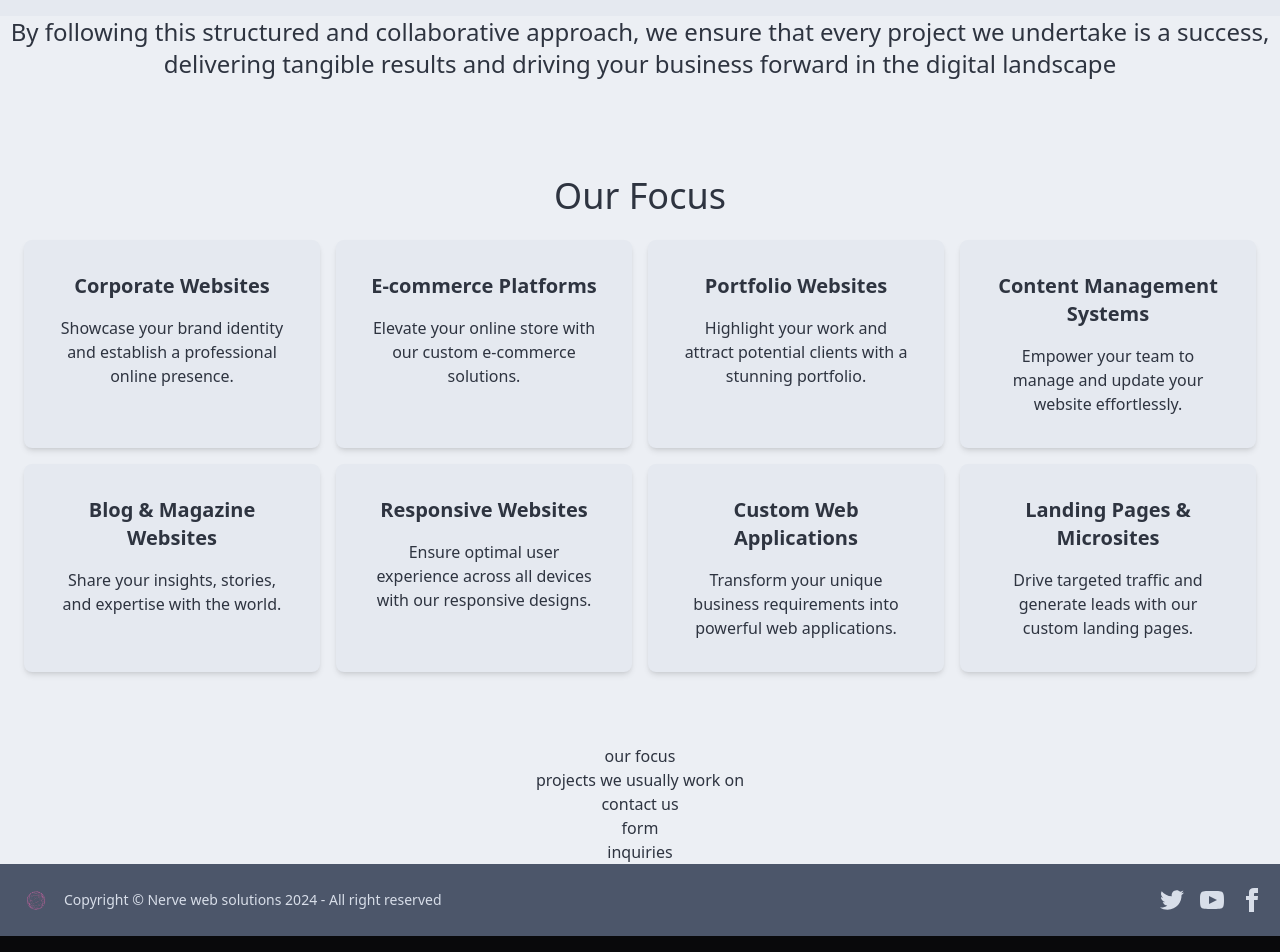
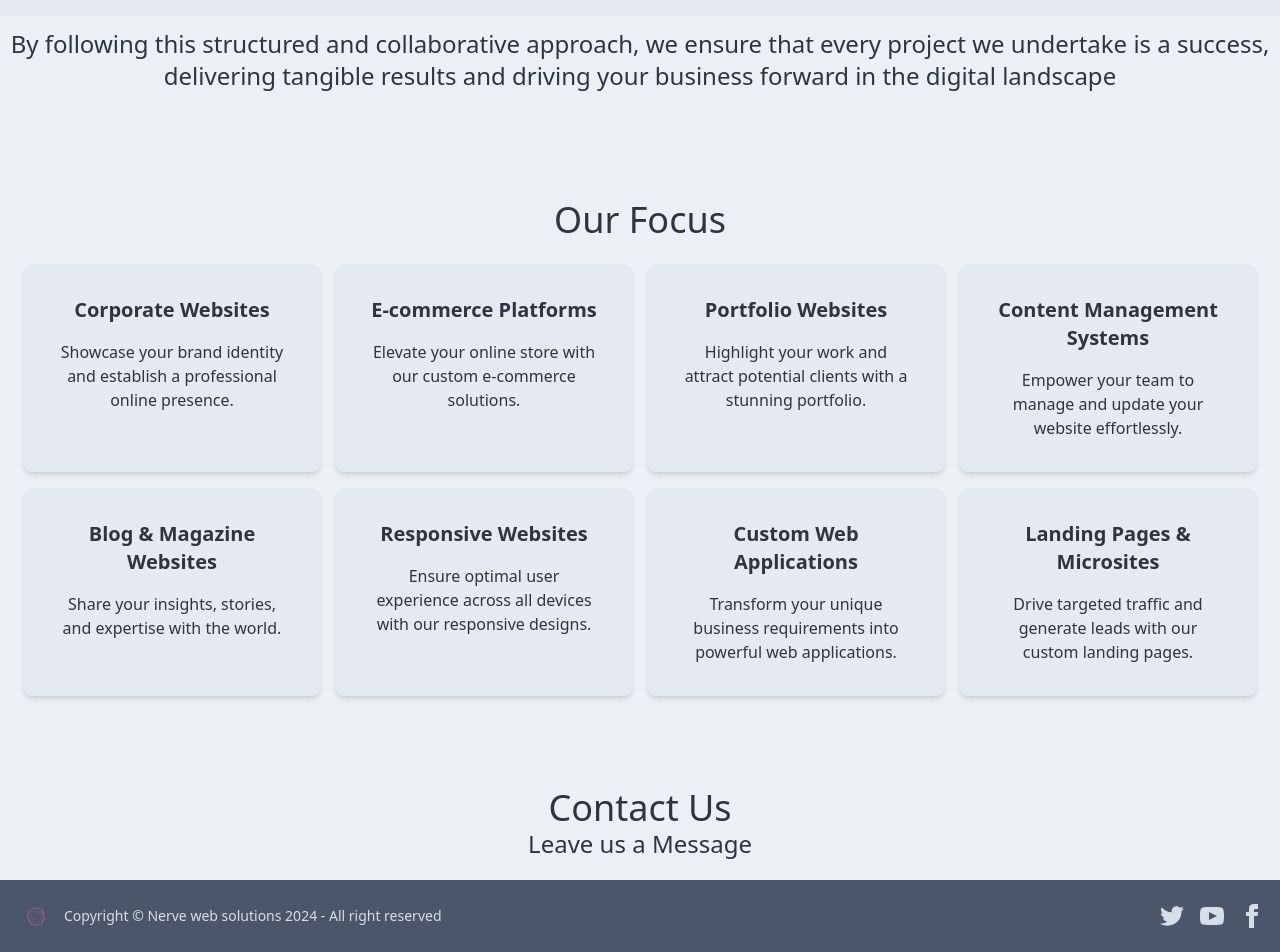
Before and after one commit to gachagajnr/sensitive_webdesigners, a SvelteKit app: page / in a window 1280 px wide. Shown: the part 2698-3650 px from the top of the page. Built offline with nearby package versions, Linux system fonts and the light colour scheme.

Commit message:
introducting contact us form

```diff
--- a/src/routes/+page.svelte
+++ b/src/routes/+page.svelte
@@ -143,12 +143,13 @@
 				</div>
 			</div>
 		</div>
-
-		<p class="text-2xl">
-			By following this structured and collaborative approach, we ensure that every project we
-			undertake is a success, delivering tangible results and driving your business forward in the
-			digital landscape
-		</p>
+		<div class="grid justify-center  py-3">
+			<p class="text-2xl">
+				By following this structured and collaborative approach, we ensure that every project we
+				undertake is a success, delivering tangible results and driving your business forward in the
+				digital landscape
+			</p>
+		</div>
 	</div>
 	<div class="py-12">
 		<h1 class="text-center text-4xl">Our Focus</h1>
@@ -209,10 +210,15 @@
 				</div>
 			</div>
 		</div>
+
 	</div>
-	<h1>our focus</h1>
-	projects we usually work on
-	<h1>contact us</h1>
-	form
-	<h1>inquiries</h1>
+	<div class="py-2">
+		<div class="grid justify-center  py-3">
+		<h1 class="text-center text-4xl">Contact Us</h1>
+			<p class="text-2xl">
+				Leave us a Message
+			</p>
+		</div>
+	</div>
+
 </div>
```
